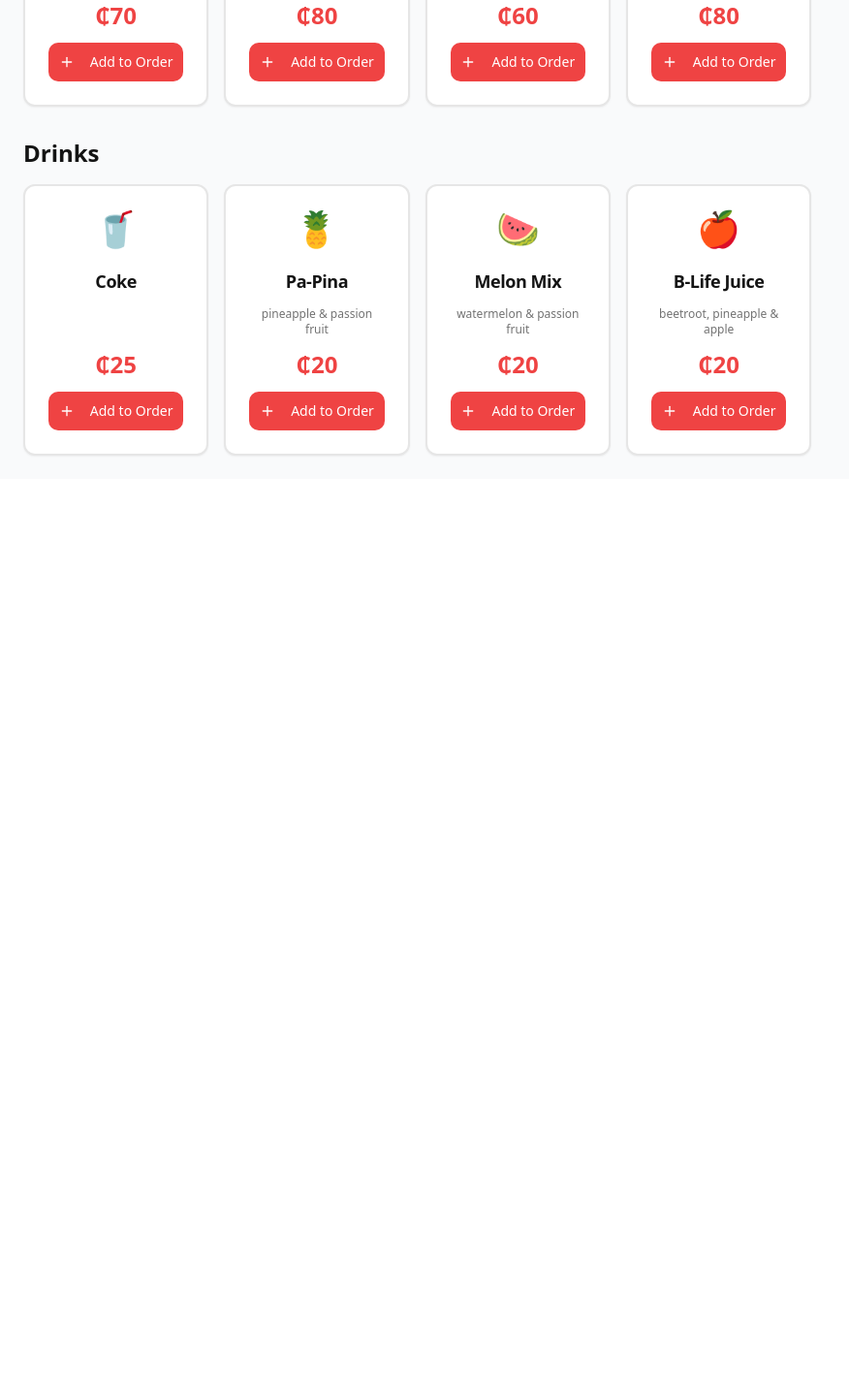
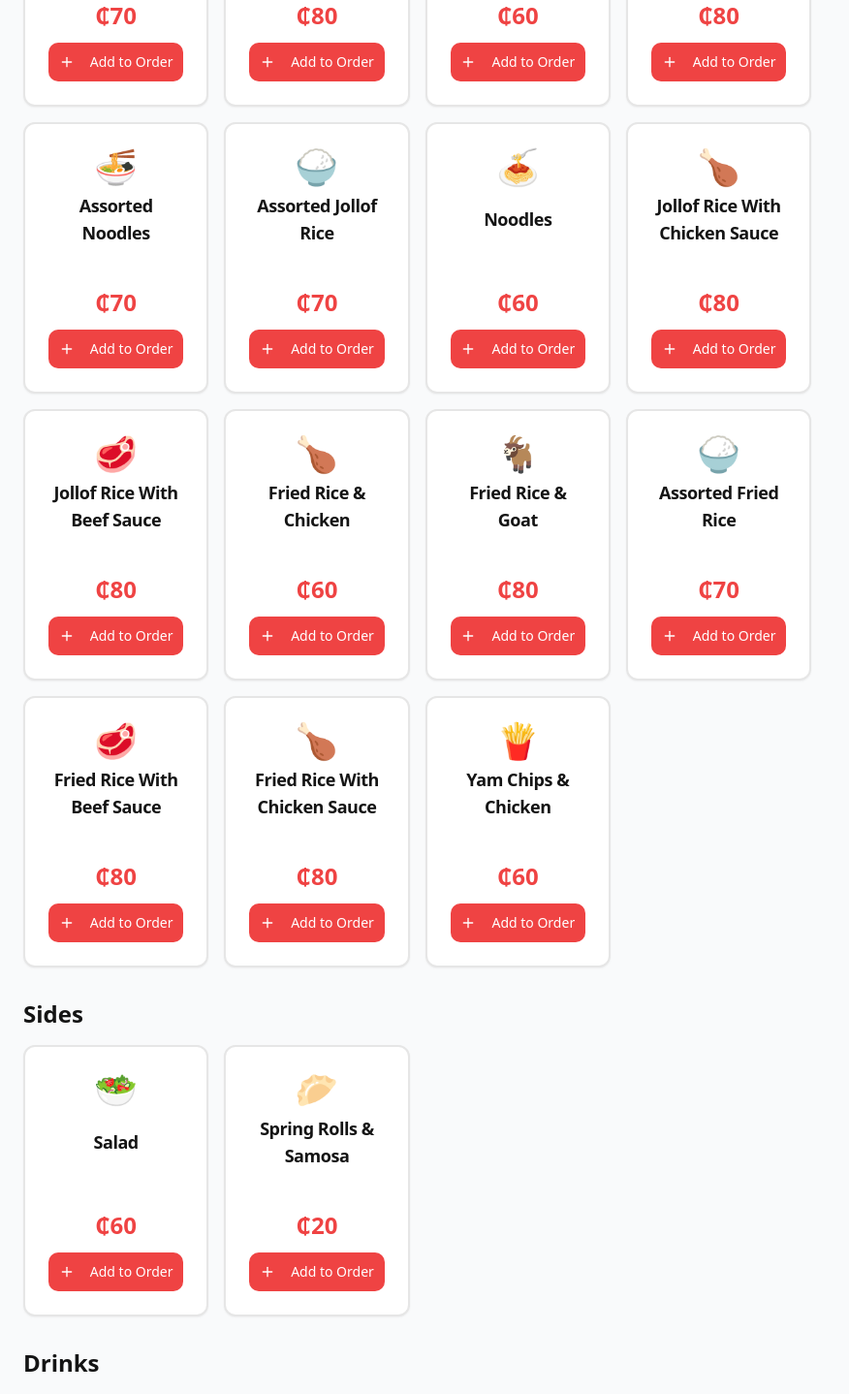
Before and after one commit to roytdmh/timelexx-order-flow, a React (Vite) app: page / in a window 1280 px wide. Shown: the part 520-1958 px from the top of the page at 97% size, without its empty margins (0-876 px from the left). Before the commit the page ends 1014 px from the top, so only its background shows below. Built offline with nearby package versions, Linux system fonts and the light colour scheme.

Commit message:
Feat: Add new menu items and categories
Added new menu items to the "Mains" category and created a "Sides" category with corresponding items and icons in the menu.

```diff
--- a/src/components/MenuDisplay.tsx
+++ b/src/components/MenuDisplay.tsx
@@ -19,7 +19,7 @@ const MenuDisplay: React.FC<MenuDisplayProps> = ({ onAddToOrder }) => {
     return acc;
   }, {} as Record<string, MenuItem[]>);
 
-  const categoryOrder: (keyof typeof menuByCategory)[] = ['Mains', 'Drinks'];
+  const categoryOrder: (keyof typeof menuByCategory)[] = ['Mains', 'Sides', 'Drinks'];
 
   return (
     <div className="space-y-8">
--- a/src/data/menu.ts
+++ b/src/data/menu.ts
@@ -61,4 +61,95 @@ export const menuItems: MenuItem[] = [
     category: 'Drinks',
     description: 'beetroot, pineapple & apple',
   },
+  {
+    id: '9',
+    name: 'Assorted Noodles',
+    price: 70,
+    icon: '🍜',
+    category: 'Mains',
+  },
+  {
+    id: '10',
+    name: 'Assorted Jollof Rice',
+    price: 70,
+    icon: '🍚',
+    category: 'Mains',
+  },
+  {
+    id: '11',
+    name: 'Noodles',
+    price: 60,
+    icon: '🍝',
+    category: 'Mains',
+  },
+  {
+    id: '12',
+    name: 'Jollof Rice With Chicken Sauce',
+    price: 80,
+    icon: '🍗',
+    category: 'Mains',
+  },
+  {
+    id: '13',
+    name: 'Jollof Rice With Beef Sauce',
+    price: 80,
+    icon: '🥩',
+    category: 'Mains',
+  },
+  {
+    id: '14',
+    name: 'Fried Rice & Chicken',
+    price: 60,
+    icon: '🍗',
+    category: 'Mains',
+  },
+  {
+    id: '15',
+    name: 'Fried Rice & Goat',
+    price: 80,
+    icon: '🐐',
+    category: 'Mains',
+  },
+  {
+    id: '16',
+    name: 'Assorted Fried Rice',
+    price: 70,
+    icon: '🍚',
+    category: 'Mains',
+  },
+  {
+    id: '17',
+    name: 'Fried Rice With Beef Sauce',
+    price: 80,
+    icon: '🥩',
+    category: 'Mains',
+  },
+  {
+    id: '18',
+    name: 'Fried Rice With Chicken Sauce',
+    price: 80,
+    icon: '🍗',
+    category: 'Mains',
+  },
+  {
+    id: '19',
+    name: 'Yam Chips & Chicken',
+    price: 60,
+    icon: '🍟',
+    category: 'Mains',
+  },
+  {
+    id: '20',
+    name: 'Salad',
+    price: 60,
+    icon: '🥗',
+    category: 'Sides',
+  },
+  {
+    id: '21',
+    name: 'Spring Rolls & Samosa',
+    price: 20,
+    icon: '🥟',
+    category: 'Sides',
+  },
 ];
--- a/src/types/index.ts
+++ b/src/types/index.ts
@@ -4,7 +4,7 @@ export interface MenuItem {
   name: string;
   price: number;
   icon: string;
-  category: 'Mains' | 'Drinks';
+  category: 'Mains' | 'Drinks' | 'Sides';
   description?: string;
 }
 
```
